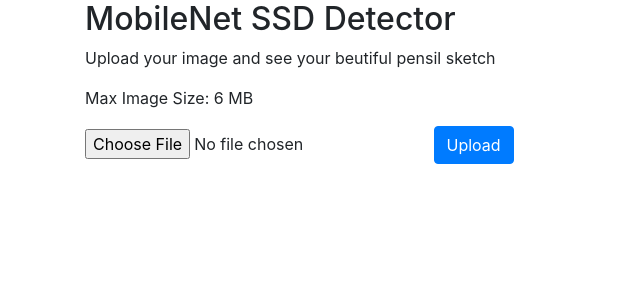
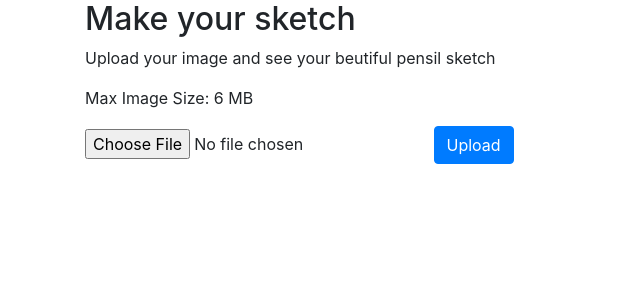
Before and after one commit to hrishi3/makeyoursketch, a Flask app: page / in a window 1280 px wide. Shown: the part 56-356 px from the top of the page, without its empty margins (0-640 px from the left). Run offline with Flask 2, Linux system fonts and the light colour scheme; some libraries are stand-ins or nearby versions.

Commit message:
Update index.html

```diff
--- a/templates/index.html
+++ b/templates/index.html
@@ -26,7 +26,7 @@
 
    <div class="container">
       <div class="starter-template">
-         <h2>MobileNet SSD Detector</h2>
+         <h2>Make your sketch</h2>
          <p>Upload your image and see your beutiful pensil sketch</p>
          <p> Max Image Size: 6 MB </p>
       </div>
```
